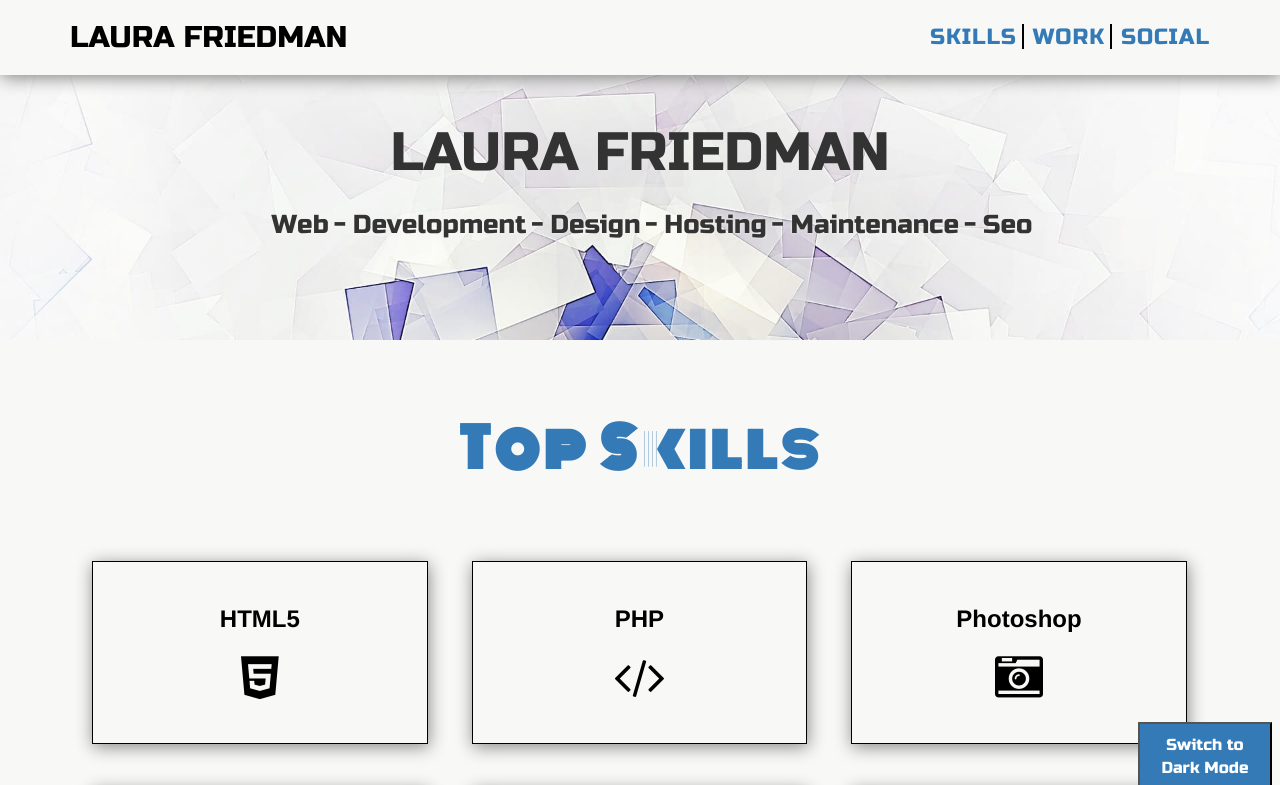
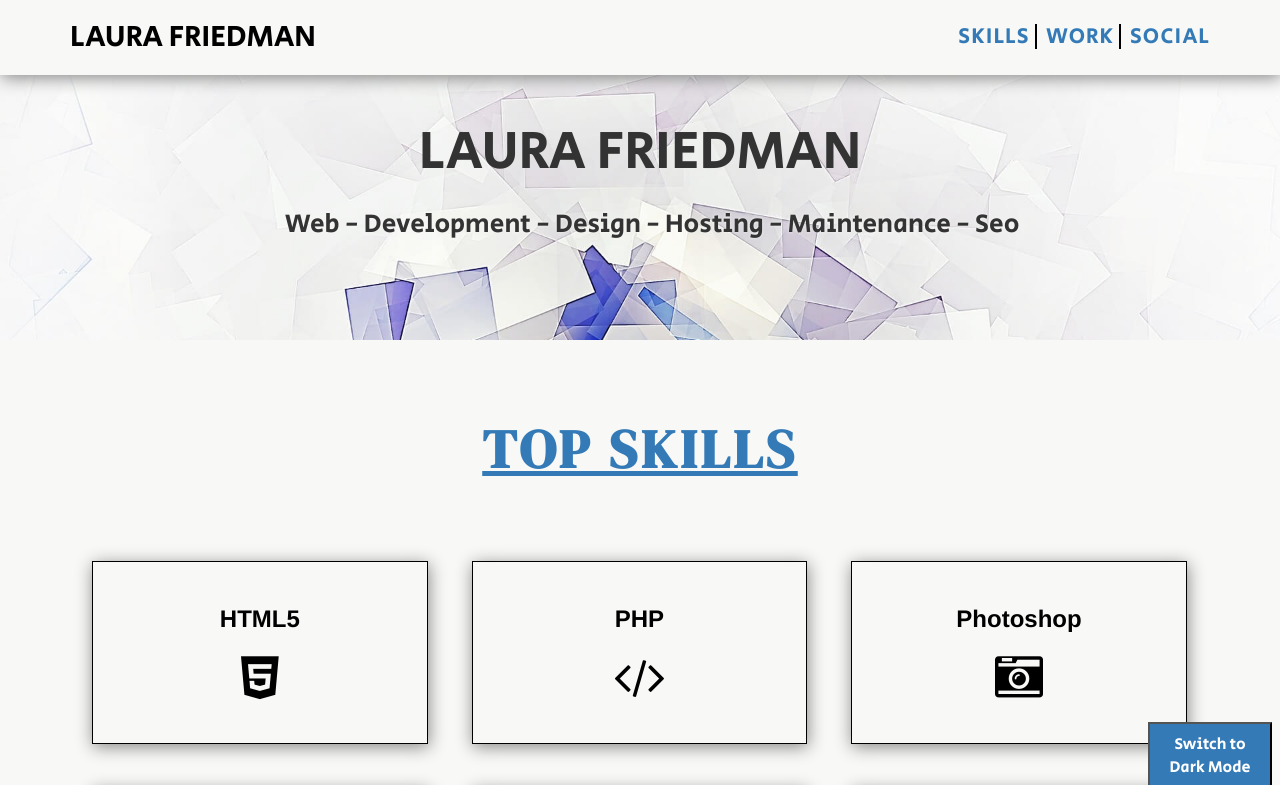
Before and after one commit to laurafriedman/new-portfolio, a plain HTML site: page index.html in a window 1280 px wide. Shown: the top 785 px of the page. Drawn offline with nearby package versions, Linux system fonts and the light colour scheme.

Commit message:
update(new-portfolio): fonts

```diff
--- a/index.html
+++ b/index.html
@@ -10,7 +10,7 @@
         <link rel="stylesheet" href="https://cdnjs.cloudflare.com/ajax/libs/font-awesome/4.7.0/css/font-awesome.min.css">
         <link rel="preconnect" href="https://fonts.googleapis.com">
         <link rel="preconnect" href="https://fonts.gstatic.com" crossorigin>
-        <link href="https://fonts.googleapis.com/css2?family=Monoton&family=Russo+One&display=swap" rel="stylesheet">
+        <link href="https://fonts.googleapis.com/css2?family=DM+Serif+Display&family=Secular+One&display=swap" rel="stylesheet">
         <link rel="stylesheet" href="css/styles.css">
     </head>
     <body id="portfolio">
--- a/scss/styles.scss
+++ b/scss/styles.scss
@@ -9,8 +9,8 @@ $box-shadow-alt: #888888;
 $brand: #337ab7;
 
 // Fonts
-$font-family-heading: 'Russo One', sans-serif;
-$font-family-heading-alt: 'Monoton', cursive;
+$font-family-heading: 'Secular One', sans-serif;
+$font-family-heading-serif: 'DM Serif Display', serif;
 
 // Img Paths
 $bg-img-light: url('../img/light-bg.jpeg');
@@ -61,12 +61,14 @@ h1 {
 }
 
 h2 {
-  font-family: $font-family-heading-alt;
+  font-family: $font-family-heading-serif;
   font-size: 4.2rem;
   font-weight: bold;
   padding-bottom: 5rem;
   letter-spacing: 0.4rem;
   color: $brand;
+  text-decoration: underline;
+  text-transform: uppercase;
   @media only screen and (min-width: $breakpoint-tablet) {
     font-size: 5.4rem;
   }
@@ -108,7 +110,7 @@ header {
 }
 
 .header-text {
-  font-size: 2rem;
+  font-size: 1.6rem;
   @media only screen and (min-width: $breakpoint-tablet) {
     font-size: 3rem;
   }
@@ -119,7 +121,7 @@ header {
   text-transform: uppercase;
   li {
     padding-left: 1.6rem;
-    font-size: 1.6rem;
+    font-size: 1.4rem;
     letter-spacing: 0.1rem;
     position: relative;
     @media only screen and (min-width: $breakpoint-tablet) {
@@ -201,7 +203,7 @@ header {
     }
     span {
         display: block;
-        font-size: 1.6rem;
+        font-size: 2rem;
       @media only screen and (min-width: $breakpoint-tablet) {
         font-size: 2.4rem;
       }
@@ -231,10 +233,10 @@ header {
     width: auto;
     margin: 0 auto;
     padding-left: 0;
+    padding-bottom: 3rem;
     @media only screen and (min-width: $breakpoint-tablet) {
       width: 33.3%;
       padding-left: 1rem;
-      padding-bottom: 3rem;
     }
     &:nth-child(4n) {
       padding-left: 0;
@@ -309,7 +311,7 @@ header {
   padding: 1rem 0.8rem;
   background-color: $brand;
   color: $white;
-  max-width: 13.4rem;
+  max-width: 12.4rem;
   font-size: 1.6rem;
   font-family: $font-family-heading;
 }
```
Also changed, not shown: css/styles.css.
